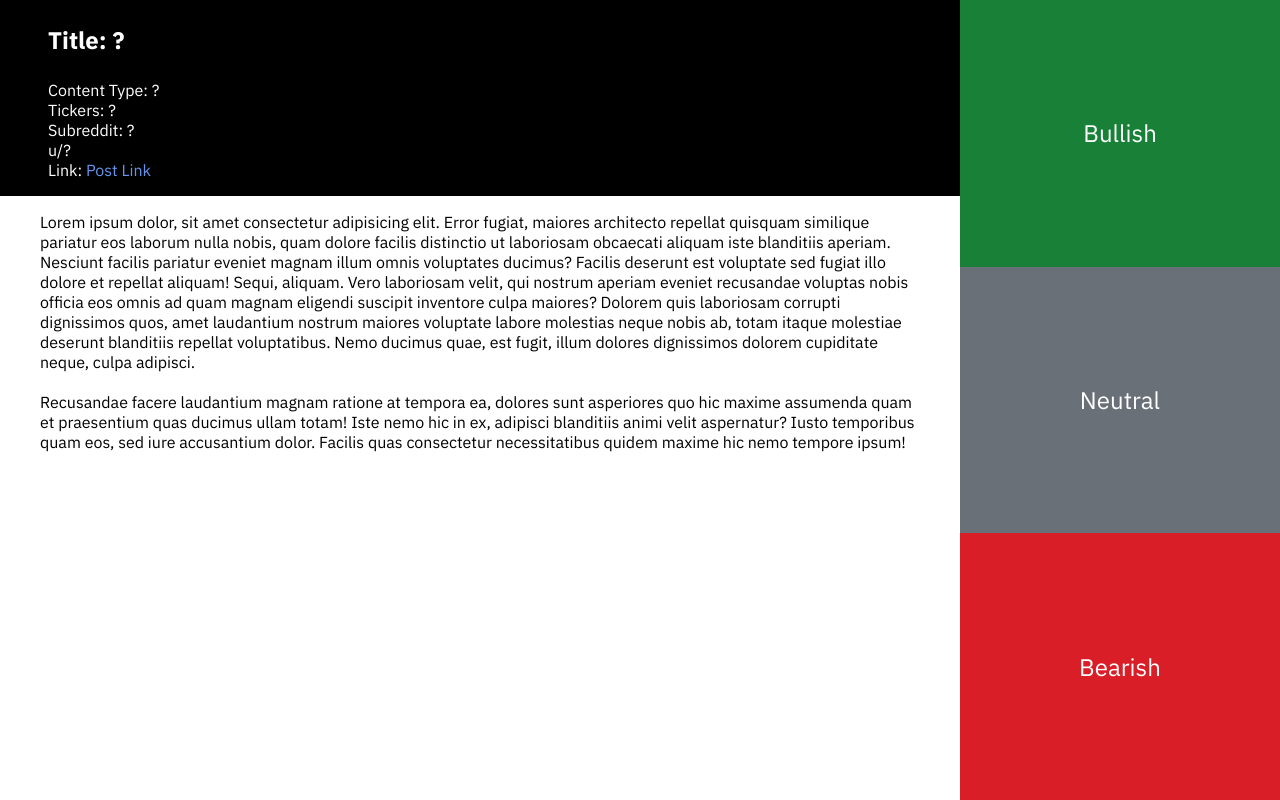
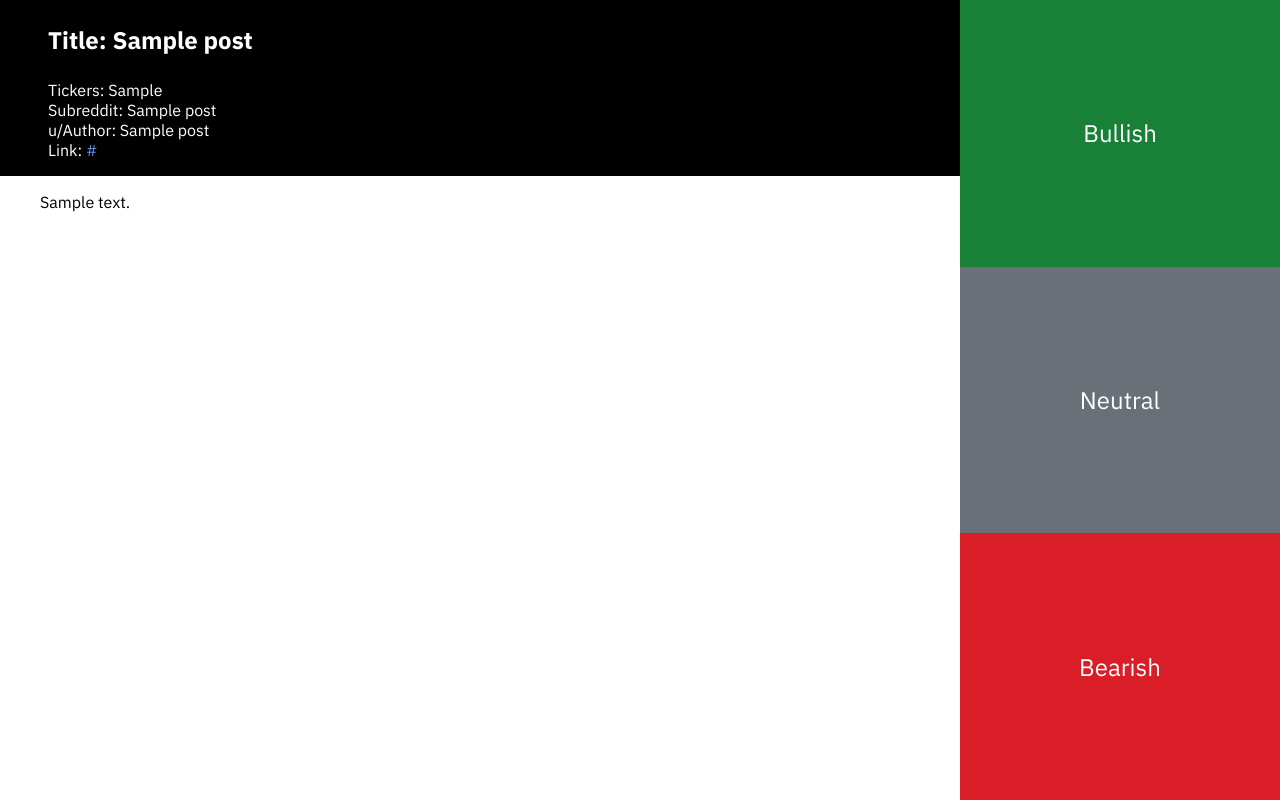
Before and after one commit to morghayn/MTU_Y4S2_FYP, a Flask app: template annotator/templates/index.html in a window 1280 px wide. Run offline with Flask 2, Linux system fonts and the light colour scheme; the template is opened without the code that fills it: most values are stand-ins (such as "Sample title", 1, 10 or a date in 2020).

Commit message:
Implemented post retrieval and database file within annotator application.

```diff
--- a/annotator/app.py
+++ b/annotator/app.py
@@ -1,12 +1,15 @@
+import database
+
 from flask import Flask, send_from_directory, render_template, request
 
-
+db = database.Connection()
 app = Flask(__name__)
 
 
 @app.route("/")
 def index():
-    return render_template("index.html")
+    post = get_random_row()
+    return render_template("index.html", post=post)
 
 
 @app.route("/styles.css")
@@ -34,16 +37,9 @@ def process_evaluation():
 
 @app.route("/get-random-row")
 def get_random_row():
-    data = {
-        "id": "success-1",
-        "title": "success-2",
-        "ticker_list": "success-3",
-        "subreddit_display_name": "success-4",
-        "author_name": "success-5",
-        "url": '<a href="/#" target="blank_">success-6</a>',
-        "text": "success",
-    }
-    return data
+    post = db.select_random_unannotated_post()
+    post['text'] = post['text'].replace('\n', '<br>')
+    return post
 
 
 if __name__ == "__main__":
--- a/annotator/static/js/script.js
+++ b/annotator/static/js/script.js
@@ -38,6 +38,7 @@ function refresh_elements() {
         .then(data => {
             id = id.setAttribute("value", data["id"]);
             Object.entries(elements).forEach(entry => {
+                console.log(entry);
                 const [key, value] = entry;
                 value.innerHTML = data[key];
             });
--- a/annotator/templates/index.html
+++ b/annotator/templates/index.html
@@ -14,23 +14,16 @@
     <main>
         <div class="meta-data">
             <input type="hidden" id="id" name="id" value="?">
-            <h2 class="title" id="title">Title: ?</h2>
+            <h2 class="title">Title: <span id="title">{{ post.title }}</span></h2>
             <div class="tags">
-                <p>Content Type: ?</p>
-                <p id="ticker_list">Tickers: ?</p>
-                <p id="subreddit_display_name">Subreddit: ?</p>
-                <p id="author_name">u/?</p>
-                <p id="url">Link: <a href="#" target="_blank">Post Link</a></p>
+                <p>Tickers: <span id="ticker_list">{{ post.ticker_list }}</span></p>
+                <p>Subreddit: <span id="subreddit_display_name">{{ post.subreddit_display_name }}</span></p>
+                <p>u/<span id="author_name">Author: {{ post.author_name }}</span></p>
+                <p>Link: <a href={{ post.url }} target="_blank" id="url">{{ post.url }}</a></p>
             </div>
         </div>
         <div class="content">
-            <p id="text">Lorem ipsum dolor, sit amet consectetur adipisicing elit. Error fugiat, maiores architecto repellat quisquam similique pariatur eos laborum nulla nobis, quam dolore facilis distinctio ut laboriosam obcaecati aliquam iste blanditiis aperiam.
-                Nesciunt facilis pariatur eveniet magnam illum omnis voluptates ducimus? Facilis deserunt est voluptate sed fugiat illo dolore et repellat aliquam! Sequi, aliquam. Vero laboriosam velit, qui nostrum aperiam eveniet recusandae voluptas
-                nobis officia eos omnis ad quam magnam eligendi suscipit inventore culpa maiores? Dolorem quis laboriosam corrupti dignissimos quos, amet laudantium nostrum maiores voluptate labore molestias neque nobis ab, totam itaque molestiae deserunt
-                blanditiis repellat voluptatibus. Nemo ducimus quae, est fugit, illum dolores dignissimos dolorem cupiditate neque, culpa adipisci.<br><br>Recusandae facere laudantium magnam ratione at tempora ea, dolores sunt asperiores quo hic maxime
-                assumenda quam et praesentium quas ducimus ullam totam! Iste nemo hic in ex, adipisci blanditiis animi velit aspernatur? Iusto temporibus quam eos, sed iure accusantium dolor. Facilis quas consectetur necessitatibus quidem maxime hic nemo
-                tempore ipsum!
-            </p>
+            <p id="text">{{ post.text|safe }}</p>
         </div>
         <div class="evaluator">
             <div>
```
Also changed, not shown: annotator/database.py (added, +48 -0 lines).
